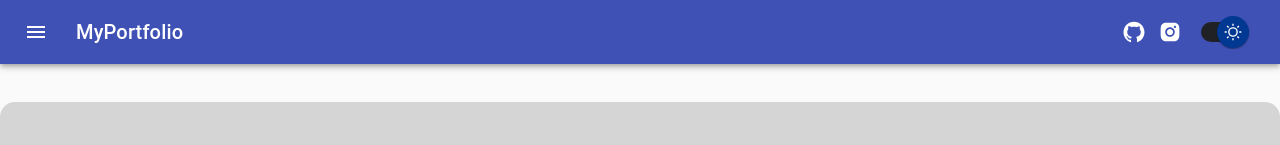
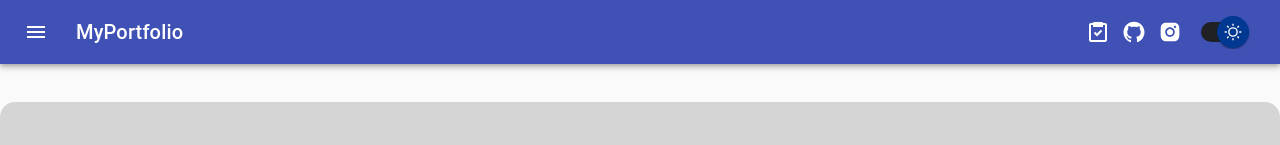
Before and after one commit to Yuisei-Maruyama/MyPortfolio, a React (Create React App) app: page /board in a window 1280 px wide. Shown: the top 145 px of the page. Built offline with nearby package versions, Linux system fonts and the light colour scheme; no server answers.

Commit message:
update: Github TaskBoard要素をヘッダーに移動

```diff
--- a/src/components/Header/Header.tsx
+++ b/src/components/Header/Header.tsx
@@ -4,6 +4,8 @@ import { AppBar, Toolbar, Typography, IconButton } from '@material-ui/core'
 import MenuIcon from '@material-ui/icons/Menu'
 import { ModeSwitch, ThemeProvider, Menu } from '@/components'
 import { AiFillGithub, AiFillInstagram } from 'react-icons/ai'
+import { BiTask } from 'react-icons/bi'
+import { useHistory, withRouter } from 'react-router-dom'
 
 const useStyles = makeStyles((theme: Theme) =>
   createStyles({
@@ -26,6 +28,8 @@ const Header: React.FC = () => {
 
   const changeToggle = (toggle: boolean) => setToggle(!toggle)
 
+  const history = useHistory()
+
   return (
     <div className={classes.root}>
       <AppBar position="static">
@@ -45,6 +49,16 @@ const Header: React.FC = () => {
           <Typography variant="h6" className={classes.title}>
             MyPortfolio
           </Typography>
+          <IconButton
+            edge="start"
+            color="inherit"
+            aria-label="github tasks"
+            onClick={() => {
+              history.push('/board')
+            }}
+          >
+            <BiTask />
+          </IconButton>
           <IconButton
             edge="start"
             color="inherit"
@@ -73,4 +87,4 @@ const Header: React.FC = () => {
   )
 }
 
-export default Header
+export default withRouter(Header)
--- a/src/components/Menu/Menu.tsx
+++ b/src/components/Menu/Menu.tsx
@@ -3,7 +3,7 @@ import { Drawer } from '@material-ui/core'
 import { MenuList, MenuItem, ListItemIcon, ListItemText } from '@mui/material'
 import { FaPlane } from 'react-icons/fa'
 import { AiTwotoneHome, AiOutlineBgColors } from 'react-icons/ai'
-import { BiCodeAlt, BiTask } from 'react-icons/bi'
+import { BiCodeAlt } from 'react-icons/bi'
 import { useHistory, withRouter, RouteComponentProps } from 'react-router-dom'
 
 interface Props extends RouteComponentProps {
@@ -22,7 +22,6 @@ const Menu: React.FC<Props> = (props: Props) => {
 
   const itemList: Nav[] = [
     { text: 'Home', icon: <AiTwotoneHome />, nav: '' },
-    { text: 'GitHub Board', icon: <BiTask />, nav: 'board' },
     { text: 'Technology', icon: <BiCodeAlt />, nav: 'technology' },
     { text: 'Art', icon: <AiOutlineBgColors />, nav: 'art' },
     { text: 'Travel', icon: <FaPlane />, nav: 'travel' },
```
